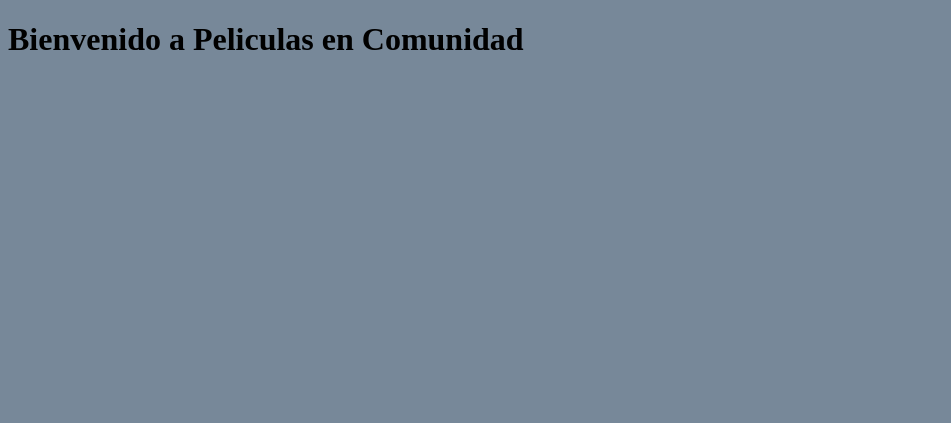
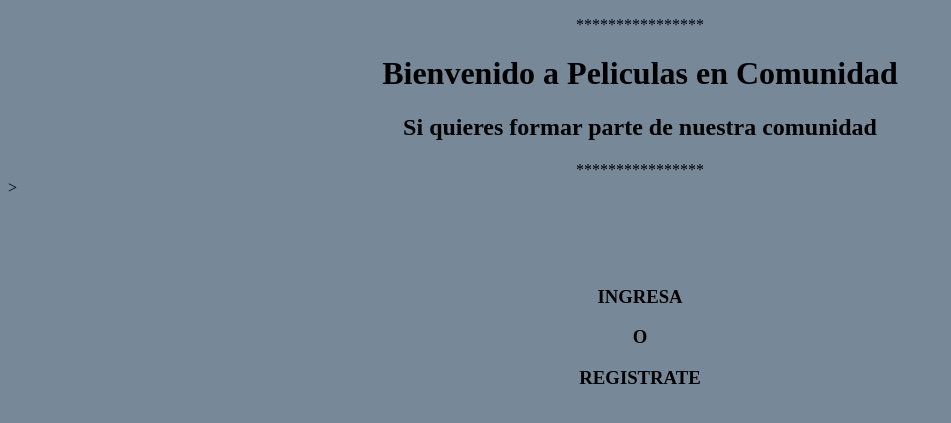
Before and after one commit to EmilianoHernan/ProyectProgII, a Flask app: page / in a window 1280 px wide. Shown: the top 423 px of the page, without its empty margins (0-951 px from the left). Run offline with Flask 3, Linux system fonts and the light colour scheme.

Commit message:
creando mas template(registro) y modificando algunos otros

```diff
--- a/templates/index.html
+++ b/templates/index.html
@@ -3,5 +3,14 @@
 {% block title %} INDEX {% endblock %}
 
 {% block body %}
-    <h1 className="bg-blue-600">Bienvenido a Peliculas en Comunidad</h1>
+    <p><center>****************</center></p>
+    <h1><center>Bienvenido a Peliculas en Comunidad</center></h1>
+    <h2><center>Si quieres formar parte de nuestra comunidad</center></h2>
+    <p><center>****************</center>></p>
+    <br>
+    <br>
+    <br>
+    <h3><center><a href="http://127.0.0.1:5000/login"></a> INGRESA </center></h3>
+    <h3><center> O </center></h3>
+    <h3><center> REGISTRATE </center></h3>
 {% endblock %}
--- a/templates/ingreso.html
+++ b/templates/ingreso.html
@@ -20,7 +20,7 @@
     <br>
     <br>
     <br>
-    <center><a href="Link_para_entrar_sin_ser_usuario"> Mira las ultimas 10 pelis del catalogo </a></center>
+    <center><b>Mira las ultimas 10 peliculas del catalogo sin estar registrado <a href="http://127.0.0.1:5000//ultimaspelis"> aca </a></b></center>
 </form>
 
 {% endblock %}
```
